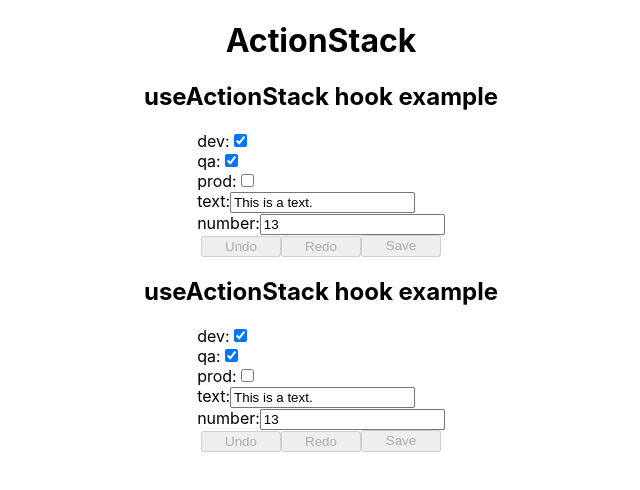
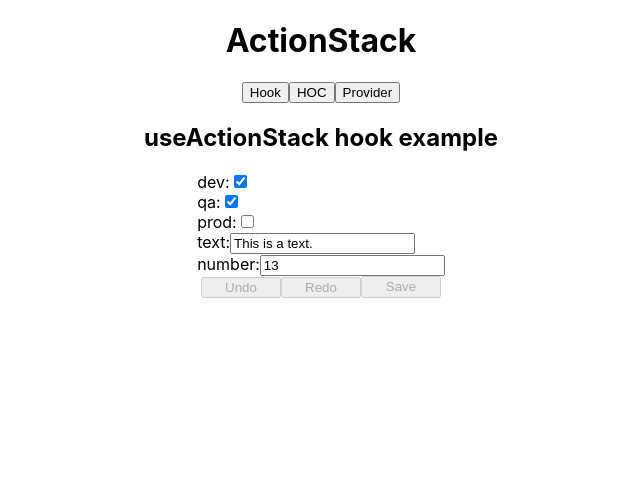
Before and after one commit to gergoabraham/action-stack, a React (Create React App) app: page / in a window 1280 px wide. Shown: the top 490 px of the page, without its empty margins (319-959 px from the left). Built offline with nearby package versions, Linux system fonts and the light colour scheme.

Commit message:
App: hook/HOC/provider sample can be selected

```diff
--- a/src/ActionStackSamples/HOCSample.js
+++ b/src/ActionStackSamples/HOCSample.js
@@ -7,7 +7,7 @@ class HOCSample extends React.Component {
   render() {
     return (
       <div>
-        <h2>useActionStack hook example</h2>
+        <h2>useActionStack HOC example</h2>
 
         <UndoableForm {...this.props} />
       </div>
--- /dev/null
+++ b/src/ActionStackSamples/UndoableForm.css
@@ -0,0 +1,17 @@
+.undoable-form {
+  margin: auto;
+  width: fit-content;
+  display: flex;
+  flex-direction: column;
+  justify-content: left;
+}
+
+.button-container {
+  display: flex;
+  margin: auto;
+  justify-content: center;
+}
+
+.button-container button {
+  width: 5rem;
+}
--- a/src/ActionStackSamples/UndoableForm.js
+++ b/src/ActionStackSamples/UndoableForm.js
@@ -3,6 +3,7 @@ import { useState, useEffect } from 'react';
 
 import ActionButton from '../components/ActionButton';
 import Input from '../components/Input';
+import './UndoableForm.css';
 
 function UndoableForm({
   state,
@@ -19,7 +20,7 @@ function UndoableForm({
   }, [state]);
 
   return (
-    <form>
+    <form className="undoable-form">
       {draftState &&
         Object.keys(draftState).map((key) => (
           <Input
--- a/src/App.css
+++ b/src/App.css
@@ -3,20 +3,8 @@
   text-align: center;
 }
 
-.button-container {
+.sample-selector {
   display: flex;
   margin: auto;
   justify-content: center;
 }
-
-.button-container button {
-  width: 5rem;
-}
-
-form {
-  margin: auto;
-  width: fit-content;
-  display: flex;
-  flex-direction: column;
-  justify-content: left;
-}
--- a/src/App.js
+++ b/src/App.js
@@ -1,4 +1,4 @@
-import React from 'react';
+import React, { useState } from 'react';
 
 import './App.css';
 import HookSample from './ActionStackSamples/HookSample';
@@ -13,12 +13,26 @@ const initialState = {
 };
 
 function App() {
+  const [sample, setSample] = useState('hook');
+
   return (
     <div className="App">
       <h1>ActionStack</h1>
 
-      <HookSample initialState={initialState} />
-      <HOCSample initialState={initialState} />
+      <form class="sample-selector">
+        <button type="button" onClick={() => setSample('hook')}>
+          Hook
+        </button>
+        <button type="button" onClick={() => setSample('hoc')}>
+          HOC
+        </button>
+        <button type="button" onClick={() => setSample('provider')}>
+          Provider
+        </button>
+      </form>
+
+      {sample === 'hook' && <HookSample initialState={initialState} />}
+      {sample === 'hoc' && <HOCSample initialState={initialState} />}
     </div>
   );
 }
```
